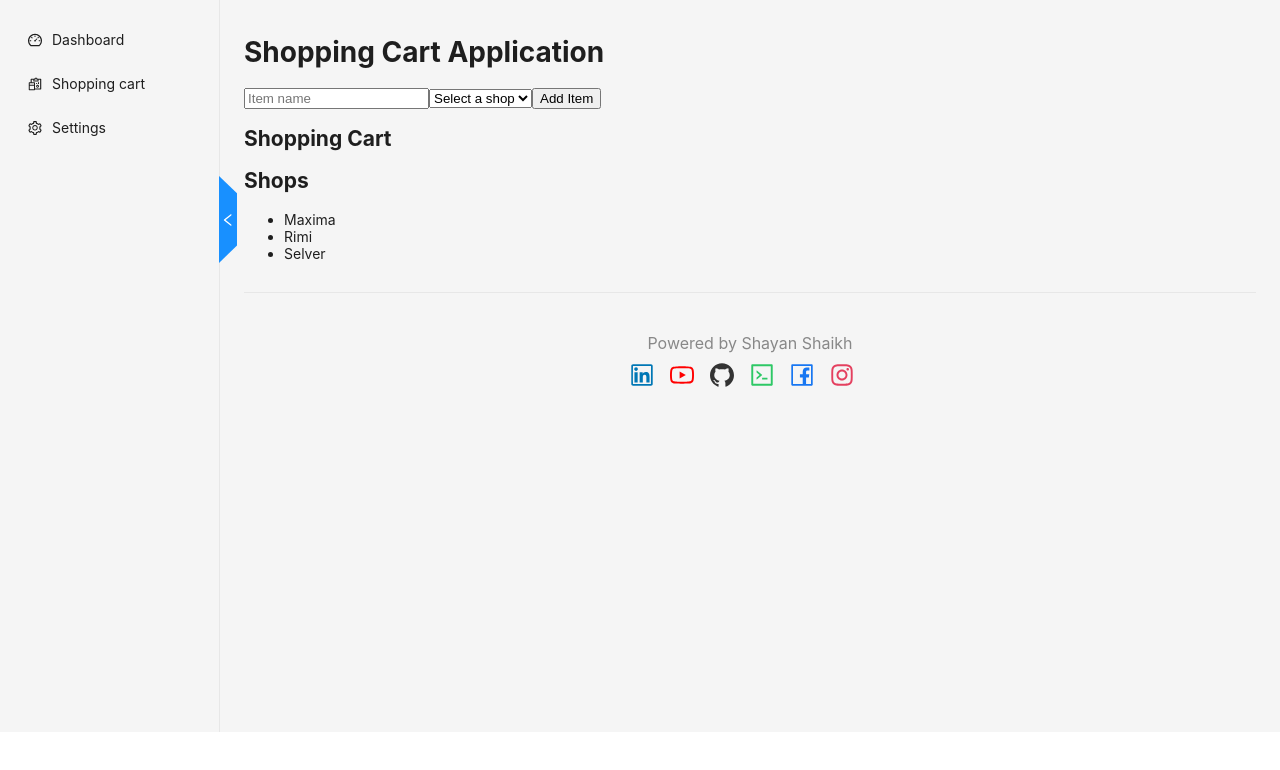
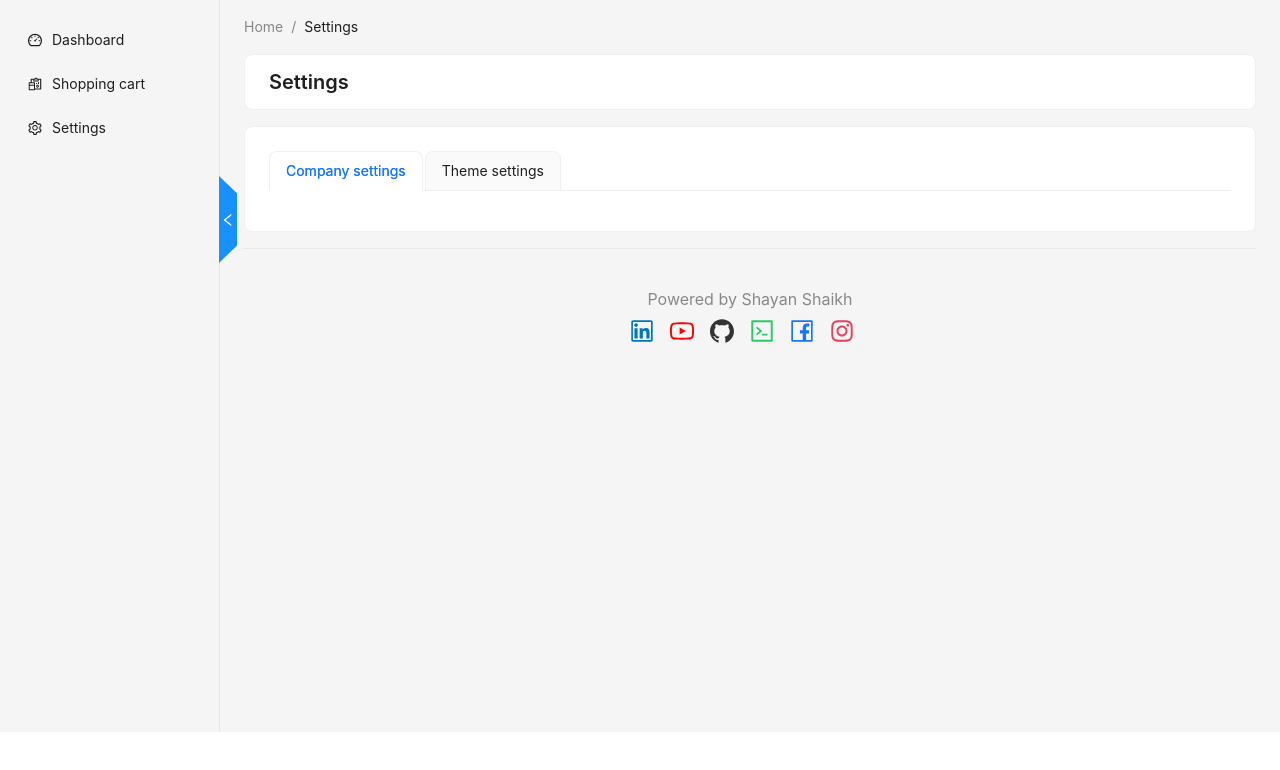
Before and after one commit to shayan6/shopping-cart-app, a React (Create React App) app: page /#/Settings in a window 1280 px wide. Shown: the top 770 px of the page. Built offline with nearby package versions, Linux system fonts and the light colour scheme.

Commit message:
added pages components and style cart form

```diff
--- a/src/App.tsx
+++ b/src/App.tsx
@@ -1,15 +1,15 @@
 import React, { useEffect } from 'react';
 import { AppDispatch } from './store/store';
-import ItemForm from './components/ItemForm';
-import ShoppingCart from './components/ShoppingCart';
-import ShopList from './components/ShopList';
 import { useDispatch } from 'react-redux';
 import { loadShops } from './actions/shopActions';
 import Sidebar from './components/Sidebar';
-import { HashRouter } from 'react-router-dom';
+import { HashRouter, Routes, Route } from "react-router-dom";
 import { Content } from "antd/es/layout/layout";
 import { ConfigProvider, Col, Divider, Layout, Row } from "antd";
 import Footer from './components/Footer';
+import Shop from './pages/Shop';
+import Dashboard from './pages/Dashboard';
+import Settings from './pages/Settings';
 
 function App() {
   const dispatch: AppDispatch = useDispatch();
@@ -26,18 +26,11 @@ function App() {
           <Layout className="site-layout">
             <Sidebar />
             <Content>
-              <h1>Shopping Cart Application</h1>
-              <div className="container">
-                <div className="left-column">
-                  <ItemForm />
-                </div>
-                <div className="right-column">
-                  <ShoppingCart />
-                </div>
-              </div>
-              <div className="shop-list-container">
-                <ShopList />
-              </div>
+              <Routes>
+                <Route path="*" element={<Dashboard />} />
+                <Route path="/Shop" element={<Shop />} />
+                <Route path="/Settings" element={<Settings />} />
+              </Routes>
               <Row gutter={18}>
                 <Col span={24}>
                   <Divider />
--- /dev/null
+++ b/src/components/BreadCumb.tsx
@@ -0,0 +1,13 @@
+import { Breadcrumb } from "antd";
+
+export default function BreadCumb(props: { path: string }) {
+  const paths = props?.path?.split("/") || [];
+  return (
+    <Breadcrumb className="breadcrumb">
+      <Breadcrumb.Item>Home</Breadcrumb.Item>
+      {paths.map((el, i) => (
+        <Breadcrumb.Item key={`breadcrumb-${i}`}>{el}</Breadcrumb.Item>
+      ))}
+    </Breadcrumb>
+  );
+}
--- a/src/components/ItemForm.tsx
+++ b/src/components/ItemForm.tsx
@@ -4,8 +4,12 @@ import { useDispatch, useSelector } from 'react-redux';
 import { addItem } from '../reducers/cartReducer';
 import { v4 as uuidv4 } from 'uuid'; // Import uuid
 import { RootState } from '../store/store';
+import { Button, Form, Input, Select } from 'antd';
+import type { FormInstance } from 'antd/es/form';
+const { Option } = Select;
 
 const ItemForm = () => {
+  const formRef = React.useRef<FormInstance>(null);
   const [name, setName] = useState<string>('');
   const [selectedShop, setSelectedShop] = useState<string>('');
 
@@ -13,6 +17,9 @@ const ItemForm = () => {
   const shops = useSelector((state: RootState) => state.shop.shops);
 
   const handleAddItem = () => {
+  };
+
+  const onFinish = () => {
     if (name && selectedShop) {
       dispatch(addItem({ id: uuidv4(), name, shop: selectedShop }));
       setName('');
@@ -25,23 +32,37 @@ const ItemForm = () => {
   }, [shops]);
 
   return (
-    <div className="item-form">
-      <input
+    <Form
+      layout="inline"
+      ref={formRef}
+      name="shop-ref"
+      onFinish={onFinish}
+      style={{ maxWidth: 600 }}
+    >
+      <Form.Item rules={[{ required: true }]}>
+        <Input
           type="text"
           placeholder="Item name"
           value={name}
           onChange={(e) => setName(e.target.value)}
         />
-      <select value={selectedShop} onChange={(e) => setSelectedShop(e.target.value)}>
-        <option value="">Select a shop</option>
+      </Form.Item>
+      <Form.Item rules={[{ required: true }]}>
+        <Select value={selectedShop} onChange={(value) => setSelectedShop(value)}>
+          <Option value="">Select a shop</Option>
           {shops?.map((shop) => (
-          <option key={shop.id} value={shop.id}>
+            <Option key={shop.id} value={shop.id}>
               {shop.name}
-          </option>
+            </Option>
           ))}
-      </select>
-      <button onClick={handleAddItem}>Add Item</button>
-    </div>
+        </Select>
+      </Form.Item>
+      <Form.Item >
+        <Button type="primary" htmlType="submit">
+          + Add
+        </Button>
+      </Form.Item>
+    </Form>
   );
 };
 
--- /dev/null
+++ b/src/components/PageHeader.tsx
@@ -0,0 +1,22 @@
+import { Button, Card, Col, Row, Typography } from "antd";
+import { PlusOutlined } from '@ant-design/icons';
+import BreadCumb from "./BreadCumb";
+
+export default function PageHeader({ title }: { title: string }) {
+  return (
+    <Row className="site-page-header">
+      <Col span={24}>
+        <BreadCumb path={title} />
+      </Col>
+      <Col span={24}>
+        <Card>
+          <Row>
+            <Col span={12}>
+              <Typography.Title level={4}> {title} </Typography.Title>
+            </Col>
+          </Row>
+        </Card>
+      </Col>
+    </Row>
+  );
+}
--- a/src/components/Sidebar.tsx
+++ b/src/components/Sidebar.tsx
@@ -36,7 +36,7 @@ export default function Sidebar() {
     {
       name: "Shopping cart",
       icon: <ReconciliationOutlined />,
-      path: "/Appointments", // Use the correct path format
+      path: "/Shop", // Use the correct path format
       display: true,
     },
     {
--- /dev/null
+++ b/src/pages/Dashboard.tsx
@@ -0,0 +1,31 @@
+import React from 'react';
+import { Col, Row, Divider } from "antd";
+import BreadCumb from '../components/BreadCumb';
+
+const Dashboard = () => {
+  return (
+    <Row>
+      <Col span={24}>
+        <BreadCumb path="Dashboard"></BreadCumb>
+      </Col>
+      <Col span={16}>
+        filters
+        <Row gutter={16}>
+          <Col span={24}>
+            <Divider orientation="left" orientationMargin="0">
+              Key performance indicators
+            </Divider>
+          </Col>
+        </Row>
+      </Col>
+      <Col span={1} style={{ textAlign: "center" }}>
+        <Divider type="vertical" style={{ height: "100%" }} />
+      </Col>
+      <Col span={7}>
+        "payments"
+      </Col>
+    </Row>
+  );
+};
+
+export default Dashboard;
--- /dev/null
+++ b/src/pages/Settings.tsx
@@ -0,0 +1,40 @@
+import { Row, Col, Card, Tabs } from "antd";
+import PageHeader from "../components/PageHeader";
+// import ThemeSettings from "./components/ThemeSettings";
+// import CompanySettings from "./components/CompanySettings";
+// import SystemSettings from "./components/SystemSettings";
+// import FailedRecordsTable from "./components/FailedRecordsTable";
+
+function Settings() {
+  const items = [
+    {
+      key: "1",
+      label: `Company settings`,
+    //   children: <CompanySettings />,
+    },
+    {
+      key: "2",
+      label: `Theme settings`,
+    //   children: <ThemeSettings />,
+    },
+  ];
+
+  const onChange = (key: any) => {
+    console.log(key);
+  };
+
+  return (
+    <Row>
+      <Col span={24}>
+        <PageHeader title="Settings" />
+      </Col>
+      <Col span={24}>
+        <Card>
+          <Tabs onChange={onChange} type="card" items={items} />
+        </Card>
+      </Col>
+    </Row>
+  );
+}
+
+export default Settings;
--- /dev/null
+++ b/src/pages/Shop.tsx
@@ -0,0 +1,34 @@
+import React from 'react';
+import ItemForm from '../components/ItemForm';
+import ShopList from '../components/ShopList';
+import ShoppingCart from '../components/ShoppingCart';
+import { Row, Col, Typography, Card } from "antd";
+import PageHeader from "../components/PageHeader";
+
+const Shop = () => {
+  return (
+    <Row className="shopping-cart">
+      <Col span={24}>
+        <PageHeader title="Shopping Cart Application" />
+      </Col>
+      <Col span={24}>
+        <Card>
+          <Typography.Title level={4}> Add to cart: </Typography.Title>
+          <div className="container">
+            <div className="left-column">
+              <ItemForm />
+            </div>
+            <div className="right-column">
+              <ShoppingCart />
+            </div>
+          </div>
+          <div className="shop-list-container">
+            <ShopList />
+          </div>
+        </Card>
+      </Col>
+    </Row>
+  );
+};
+
+export default Shop;
```
Lines whose indentation alone changed are shown as unchanged.
